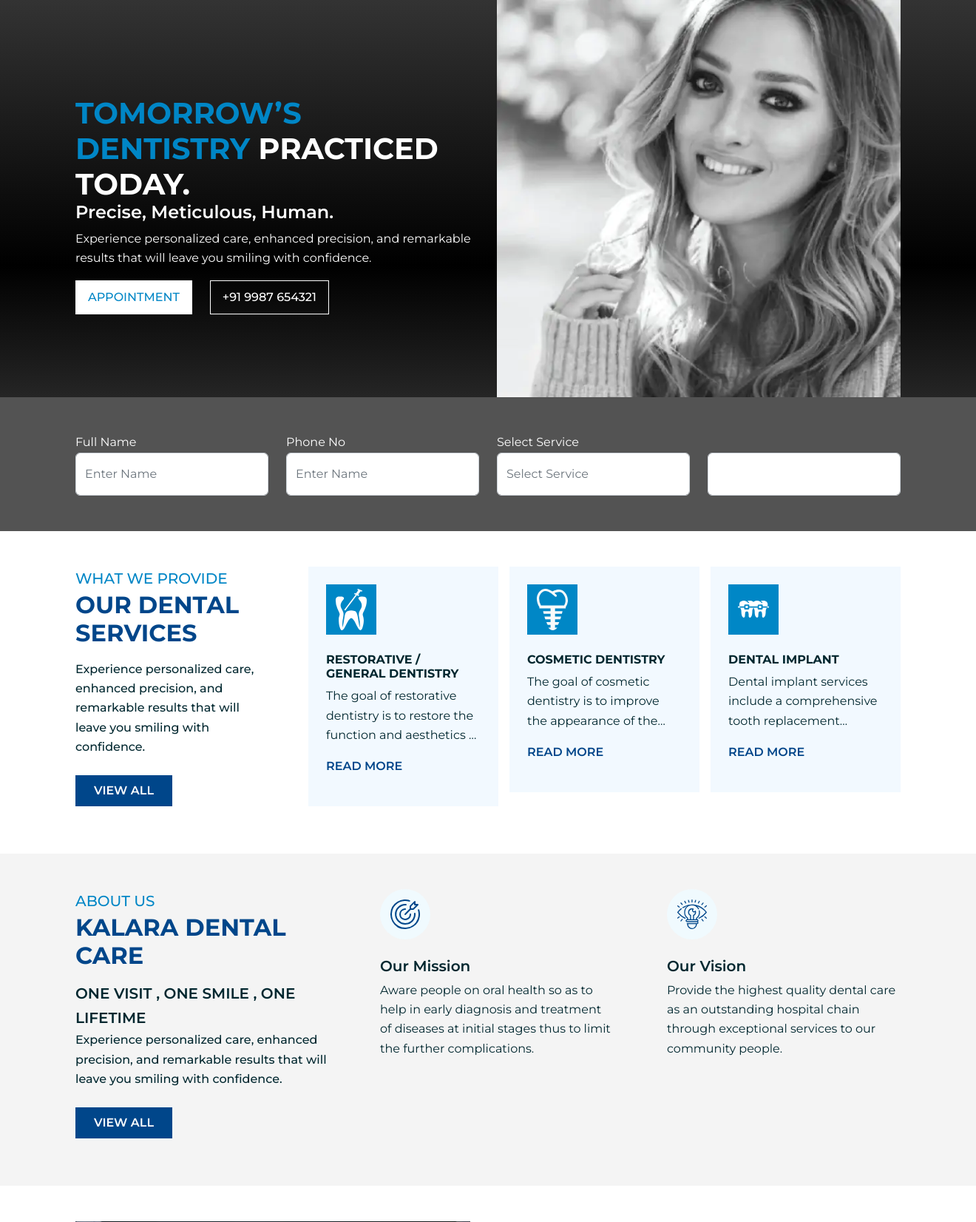
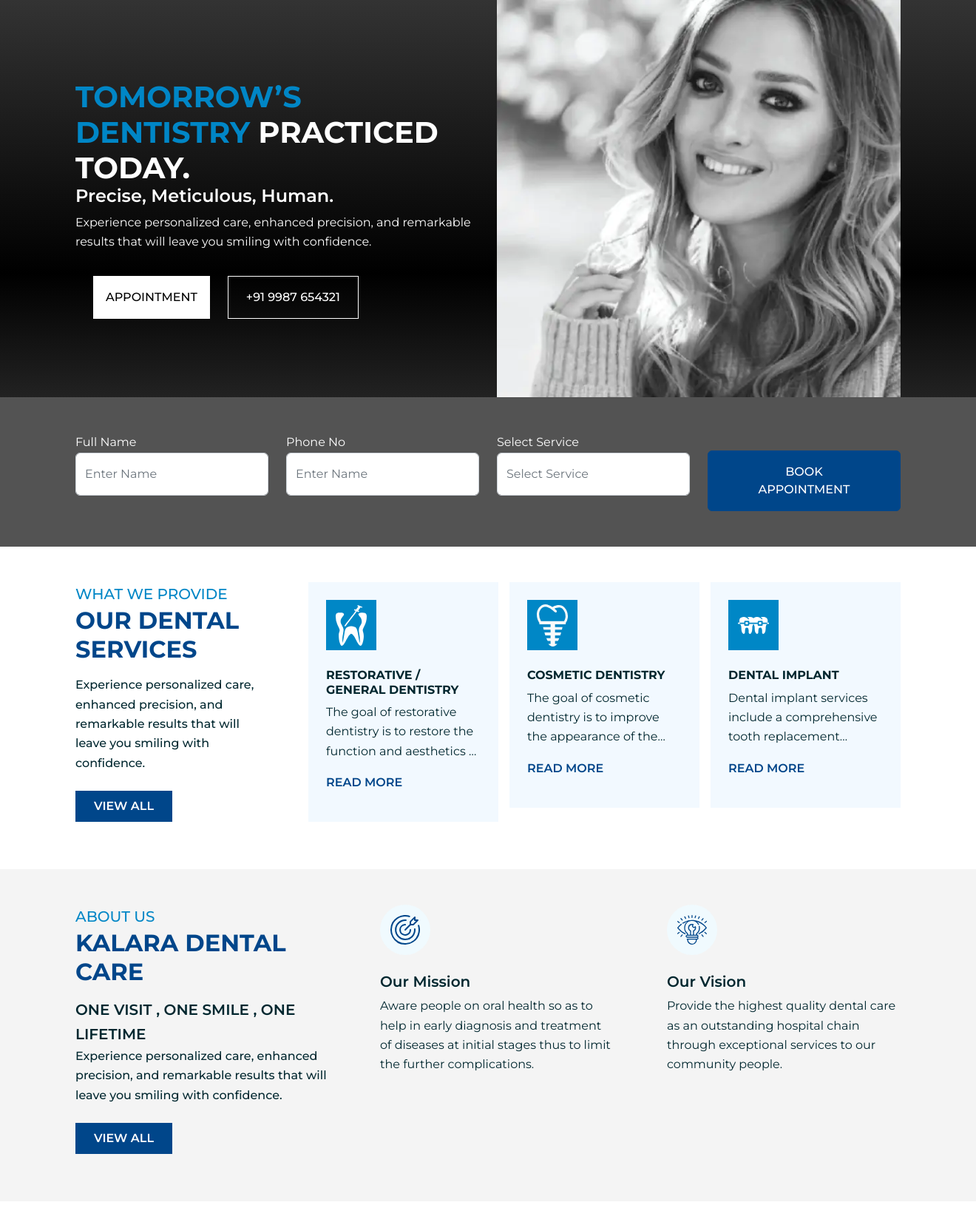
Before and after one commit to shuvrod564/kalra, a PHP site: page /flc/ in a window 1320 px wide. Shown: the part 130-1782 px from the top of the page at 74% size. Run offline with PHP 8.4, Linux system fonts and the light colour scheme.

Commit message:
new page

```diff
--- a/assets/js/script.js
+++ b/assets/js/script.js
@@ -84,7 +84,7 @@ function topFunction() {
     dots: true,
     responsiveClass: true,
     responsive: {
-        0: { items: 0, margin: 8 },
+        0: { items: 1, margin: 8 },
         576: { items: 1, margin: 10  },
         768: { items: 2, margin: 15  },
         992: { items: 3, margin: 15  },
--- a/css/style.css
+++ b/css/style.css
@@ -143,11 +143,17 @@
   height: 7rem;
   border: 1px solid #00468A;
   padding: 0.3rem;
-  margin-right: auto;
 }
-.testi__card .authore__box .round__box {
-  width: 3rem;
-  height: 3rem;
-  border-radius: 50%;
-  background-color: #0086C6;
+
+.heading {
+  font-size: 3.8rem !important;
+}
+
+.extra__btn {
+  border-bottom: 1px solid #0086C6;
+  width: 14rem;
+}
+
+.hero__thamnail {
+  background-color: rgba(0, 0, 0, 0.5137254902);
 }/*# sourceMappingURL=style.css.map */
--- a/css/variables.css
+++ b/css/variables.css
@@ -214,10 +214,10 @@ ul li {
 .btn-white {
   background-color: #fff;
   border-color: #fff;
-  color: var(--brand);
+  color: var(--grey);
 }
 .btn-white:hover, .btn-white:focus {
-  background-color: var(--grey);
+  background-color: var(--brand);
   border-color: var(--dark);
   color: var(--white);
 }
--- a/includes/footer.inc.php
+++ b/includes/footer.inc.php
@@ -1,12 +1,12 @@
 
     <!-- Footer Wrapper Start -->
     <footer style="background: #262626;">
-        <div class="pb-4 mb-4 pb-md-5 mb-lg-5">
+        <div class="pb-4 mb-4 pb-md-5 mb-lg-5 text-center text-lg-start">
             <div class="container">
                 <div class="row g-3">
-                    <div class="col-lg-5 text-center text-sm-start">
+                    <div class="col-lg-5 text-center text-lg-start">
                        <img src="assets/images/footer-logo.webp" class="img-fluid" width="250" height="135" alt="footer logo">
-                        <p class="text-white col-lg-10 mt-4">
+                        <p class="text-white col-lg-10 mt-4 text-center text-lg-start">
                             It is important that oral hygiene be carried out on a regular basis to enable prevention of dental disease.
                         </p>
                         <div class="mt-4">
@@ -14,7 +14,7 @@
                         </div>
                     </div><!--.//col-->
                     <div class="col-xl-3 col-lg-3 col-md-3 col-sm-6 col-6">
-                        <p class="fs-5 fw-semibold text-white">Quick Links</p>
+                        <p class="fs-5 fw-semibold text-white extra__btn">Quick Links</p>
                         <ul class="links text-white">
                             <li class="mb-2"><a href="#">Home</a></li>
                             <li class="mb-2"><a href="#">About Us</a></li>
@@ -24,7 +24,7 @@
                         </ul>
                     </div><!--.//col-->
                     <div class="col-xl-2 col-lg-3 col-md-3 col-sm-6 col-6">
-                        <p class="fs-5 fw-semibold text-white">Our Services</p>
+                        <p class="fs-5 fw-semibold text-white extra__btn">Our Services</p>
                         <ul class="links text-white">
                             <li class="mb-2"><a href="#">Deep Scaling & Curettage</a></li>
                             <li class="mb-2"><a href="#">Tooth Extraction</a></li>
@@ -34,8 +34,8 @@
                             <li class="mb-2"><a href="#">Dentures</a></li>
                         </ul>
                     </div><!--.//col-->
-                    <div class="col-xl-2 col-lg-3 col-md-3 col-sm-6 col-6">
-                        <p class="fs-5 fw-semibold text-white">Other Links</p>
+                    <div class="ps-5 col-xl-2 col-lg-3 col-md-3 col-sm-12 col-6">
+                        <p class="fs-5 fw-semibold text-white extra__btn">Other Links</p>
                         <ul class="links text-white">
                             <li class="mb-2"><a href="#">Dental Tourism</a></li>
                         </ul>
--- a/index.php
+++ b/index.php
@@ -17,7 +17,6 @@
     <?php $folder='root'; include_once('includes/header.inc.php'); ?>
 
 
-
     <!-- header section start -->
     <header class="header__wrapper pt-3">
         <div class="container">
@@ -29,11 +28,11 @@
                         <span class="fs-4 fw-semibold text-white d-block">Precise, Meticulous, Human.</span>
                     </h1>
                     <p class="text-white">Experience personalized care, enhanced precision, and remarkable results that will leave you smiling with confidence.</p>
-                    <div class="d-flex flex-wrap gap-4 justify-content-center justify-content-lg-start">
+                    <div class="d-flex flex-wrap gap-4 justify-content-center justify-content-lg-start px-4 py-3">
                         <button type="button" data-bs-toggle="modal" data-bs-target="#enquireModal" class="btn btn-white height" aria-label="Enquire Now">
                             APPOINTMENT
                         </button>
-                        <a href="#" class="btn btn-outline-white blue height" aria-label="+919987654321">
+                        <a href="#" class="btn btn-outline-white blue height px-4 py-3" aria-label="+919987654321">
                             +91 9987 654321
                         </a>
                     </div>
@@ -49,7 +48,7 @@
             </div><!--.//row-->
         </div><!--.//container-->
         <div class="py-5" style="background: #535353;">
-            <div class="container">
+            <div class="container text-center text-lg-start">
                 <form action="#" method="post" id="contactPageForm" class="row">
                     <div class="col-lg-3">
                         <label for="cname" class="mb-0 text-3b text-white">Full Name</label>
@@ -67,9 +66,11 @@
                         <small class="text-danger error" id="cemail_error"></small>
                     </div><!--.//col-->
                     <div class="col-lg-3 mb-0">
-                        <label for="cemail" class="text-3b mb-0"></label>
-                        <input type="text" name="email" id="cemail" class="form-control py-3">
-                        <small class="text-danger error" id="cemail_error"></small>
+                        <div class="mt-4">
+                            <button type="button" data-bs-toggle="modal" data-bs-target="#enquireModal" class="btn btn-primary height py-3 rounded-2 px-5" aria-label="Enquire Now">
+                                BOOK APPOINTMENT
+                            </button>
+                        </div>
                     </div><!--.//col-->
                 </form>
             </div>
@@ -172,7 +173,7 @@
                 <div class="col-lg-4">
                     <div class="ps-lg-4">
                         <div class="about__card">
-                            <div class="icon__round d-flex align-items-center justify-content-center">
+                            <div class="icon__round d-flex text-center align-items-center justify-content-center">
                                 <figure class="m-0">
                                     <img src="assets/images/icons/round.svg" width="40" height="40" class="img-fluid icon" alt="">
                                 </figure>
@@ -216,8 +217,8 @@
                     <img class="img-fluid w-100 object-fit-cover" width="624" height="624" src="assets/images/home/dr-img.webp" alt="Dr">
                 </div><!--//.col-->
                 <div class="col-lg-6 d-flex align-items-center">
-                    <div class="w-100 py-lg-4">
-                        <h2 class="fs-2 text-dark text-center text-lg-start fw-bold mb-3">DR. PUNEET BHUSHAN KALRA</h2>
+                    <div class="py-lg-4  text-center text-lg-start">
+                        <h2 class="fs-2 text-dark fw-bold mb-3">DR. PUNEET BHUSHAN KALRA</h2>
                         <p class="desc fs-15">
                             With over twenty years of experience, Dr. Puneet Kalra has devoted his professional life to treating people and easing their dental agony. Dr. Kalra started his own dental clinic in 2000 and began an 18-year career in private practice after graduating with distinction from Rural Dental College, Pravanagar, Loni, Maharashtra, in the second year of his BDS programme in 1996. Then, in 2018, they enrolled in an MDS programme at Surendera Dental College in Sriganganagar, Rajasthan, with a focus on oral implantology and periodontology. He finished the programme in 2021, achieving distinction in the first year of study.
                         </p>
@@ -249,8 +250,8 @@
         <div class=" py-5 z-index">
             <div class="row g-4 g-lg-5 align-items-center">
                 <div class="col-lg-6">
-                    <h2 class="fs-2 text-white fw-bold mb-3">DENTAL TOURISM BIKANER</h2>
-                    <p class="text-white">
+                    <h2 class="fs-2 text-white text-center text-lg-start fw-bold mb-3">DENTAL TOURISM BIKANER</h2>
+                    <p class="text-white text-center text-lg-start">
                         Lorem ipsum dolor sit amet, consetetur sadipscing elitr, sed diam nonumy eirmod tempor invidunt ut labore et dolore magna aliquyam erat, sed diam voluptua. At vero eos et
                     </p>
                 </div><!--//.col-->
@@ -277,14 +278,14 @@
             <h2 class="fs-2 text-dark text-center fw-bold mb-3">CENTRE OF EXCELLENCE</h2>
             <div class="owl-carousel excellenceCarousel">
                 <div class="border bg-white rounded-3">
-                    <a href="#">
+                    <div>
                         <img
                             class="img-fluid w-100 rounded-3"
                             width="419" height="176"
                             src="assets/images/home/close-up.webp"
                             alt="blog-img"
                         >
-                    </a>
+                    </div>
                     <div class="p-3 p-lg-4">
                         <div class="icon__box d-flex align-items-center justify-content-center">
                             <figure class="m-0">
@@ -303,14 +304,14 @@
                     </div>
                 </div><!--//.card-->
                 <div class="border bg-white rounded-3">
-                    <a href="#">
+                    <div>
                         <img
                             class="img-fluid w-100 rounded-3"
                             width="419" height="176"
                             src="assets/images/home/portrait-female.webp"
                             alt="blog-img"
                         >
-                    </a>
+                    </div>
                     <div class="p-3 p-lg-4">
                         <div class="icon__box d-flex align-items-center justify-content-center">
                             <figure class="m-0">
@@ -329,14 +330,14 @@
                     </div>
                 </div><!--//.card-->
                 <div class="border bg-white rounded-3">
-                    <a href="#">
+                    <div>
                         <img
                             class="img-fluid w-100 rounded-3"
                             width="419" height="176"
                             src="assets/images/home/close-up.webp"
                             alt="blog-img"
                         >
-                    </a>
+                    </div>
                     <div class="p-3 p-lg-4">
                         <div class="icon__box d-flex align-items-center justify-content-center">
                             <figure class="m-0">
@@ -348,6 +349,32 @@
                         </h3>
                         <p class="card__text">
                             Premium orthodontic braces procedures intended to improve and align your smile. With efficient individualised treatment programmes and an emphasis on accuracy and attention, enjoy a smile that is straighter, healthier, and has a lasting improvement in your oral health.
+                        </p>
+                        <div>
+                            <a href="#" class="fw-semibold"  aria-label="READ MORE">READ MORE</a>
+                        </div>
+                    </div>
+                </div><!--//.card-->
+                <div class="border bg-white rounded-3">
+                    <div>
+                        <img
+                            class="img-fluid w-100 rounded-3"
+                            width="419" height="176"
+                            src="assets/images/home/portrait-female.webp"
+                            alt="blog-img"
+                        >
+                    </div>
+                    <div class="p-3 p-lg-4">
+                        <div class="icon__box d-flex align-items-center justify-content-center">
+                            <figure class="m-0">
+                                <img src="assets/images/icons/dantal-02.svg" width="39" height="53" class="img-fluid icon" alt="">
+                            </figure>
+                        </div>
+                        <h3 class="fs-6 title text-grey mt-4 lead fw-bold mb-2">
+                            DENTAL IMPLANTS
+                        </h3>
+                        <p class="card__text">
+                            Specialised dental implant treatments, state-of-the-art methods and individualised attention can restore the appearance and functionality of your smile. Using premium materials and cutting-edge technology, experience a smooth procedure from consultation to implantation.
                         </p>
                         <div>
                             <a href="#" class="fw-semibold"  aria-label="READ MORE">READ MORE</a>
@@ -437,6 +464,7 @@
                     </div><!--.//werper__section-->
                 </div><!--.//col-->
                 <div class="col-lg-6 ps-4 ps-lg-5">
+                    <div class="text-center text-lg-start pt-4">
                         <p class="lead mb-0">CEREC</p>
                         <h2 class="fs-2 text-gary fw-bold mb-3">What is CEREC?</h2>
                         <p class="">
@@ -445,9 +473,12 @@
                             CAD/CAM (computer aided design/computer aided manufacturing) technology to take impressions quickly and generate a precisely fitted filling so you can leave Discovery Dental sooner.
                         </p>
                         <div class="btns mt-3">
-                        <a href="#" class="btn__service btn btn-dark px-4 height py-3 rounded-3" aria-label="KNOW MORE">
-                            <span class="fw-semibold">KNOW MORE</span>
-                        </a>
+                            <div class="mt-4">
+                                <button type="button" data-bs-toggle="modal" data-bs-target="#enquireModal" class="btn btn-dark height py-3 rounded-3 px-5" aria-label="KNOW MORE">
+                                    KNOW MORE
+                                </button>
+                            </div>
+                        </div>
                     </div>
                 </div><!--//.col-->
             </div><!--.//row-->
@@ -510,7 +541,7 @@
 
 
     <!-- Testimional Section Start -->
-    <section class="py-5 position-relative" style="background-color: #F4F9FC">
+    <section class="py-5" style="background-color: #F4F9FC">
         <div class="container mb-lg-4">
             <h2 class="fs-2 text-dark text-center fw-bold mb-3">Testimonials</h2>
             <p class="col-lg-8 mx-auto text-center">
@@ -527,17 +558,21 @@
                                 alt=""
                             >
                         </div>
-                        <div class="caption ps-3">
+                        <div class="caption p-4">
                             <p class="">
                                 “Dude, your stuff is the bomb! Your company is truly upstanding and is behind its product 100%. Man, this thing is getting better and better as I learn more about it. Buy this now. “
                             </p>
-                            <div class="round__box d-flex align-items-center justify-content-center">
+                            <div class="round__box d-flex d-block align-items-center justify-content-center">
                                 <p class="text-white fw-semibold mb-0">5.0</p>
                             </div>
-                            <div class="mb-0 ps-3">
-                                <svg width="20" height="19" viewBox="0 0 20 19" fill="none" xmlns="http://www.w3.org/2000/svg">
-                                    <path d="M19.2786 7.18509C19.1266 6.68535 18.6866 6.31978 18.156 6.25239L13.1205 5.57475L11.1278 0.936245C10.8369 0.257296 10.036 -0.0633105 9.33909 0.220103C9.00685 0.355244 8.74268 0.612548 8.604 0.936206L6.61132 5.57471L1.57578 6.25235C0.82551 6.35412 0.301975 7.02909 0.406444 7.75995C0.451324 8.07403 0.609396 8.36231 0.85243 8.57326L4.64634 11.8691L3.86685 17.0409C3.7824 17.566 4.03 18.0892 4.49477 18.3677C4.95301 18.6532 5.54244 18.6425 5.98946 18.3407L9.86591 15.7726L13.7424 18.3433C14.3679 18.7569 15.2191 18.5982 15.6437 17.9889C15.8366 17.7119 15.9156 17.3745 15.865 17.0435L15.0855 11.8697L18.8794 8.57396C19.2823 8.22836 19.4387 7.68421 19.2786 7.18509Z" fill="#ED7F06"/>
-                                  </svg>
+                            <div class="d-flex align-items-center">
+                                <figure class="">
+                                    <img src="assets/images/home/star-logo.webp" class="img-fluid h-100" width="220" height="66" alt="star">
+                                </figure>
+                                <div>
+                                    <h3 class="fs-4 text-primary fw-bold">- Lorne V.</h3>
+                                    <p class="fs-15">Customer</p>
+                                </div>
                             </div>
                         </div>
                     </div>
@@ -550,35 +585,40 @@
     <!--Make Appointment section Start -->
     <section class="py-3 py-xl-5">
         <div class="container py-sm-3">
-            <div class="row g-2 g-lg-3">
+            <div class="row gx-4 g-xl-5">
                 <div class="col-lg-6">
-                    <h2 class="fs-1 text-gary fw-bold mb-3">Make An Appointment</h2>
-                    <p>Now you don’t have to wait hours in line, book your appointment today. Enter your details to request an appointment.</p>
-                    <div class="py-5">
-                        <h2 class="fs-3 pb-4 text-primary fw-bold border-bottom">Our Location</h2>
-                        <div class="d-flex align-items-center gap-4 mt-4">
+                    <div class="text-center text-lg-start">
+                        <h2 class="fs-1 heading text-gary fw-bold mb-5">Make An Appointment</h2>
+                        <p class="pb-5">Now you don’t have to wait hours in line, book your appointment today. Enter your details to request an appointment.</p>
+                        <div class="p-5 rounded-4" style="background-color: rgba(185, 185, 185, 0.1);">
+                            <div class="ps-5" style="border-color: #0086C6;">
+                                <h2 class="extra__btn fs-2 pb-4 text-primary fw-bold">Our Location</h2>
+                                <div class="d-flex align-items-center gap-4 mt-5">
                                     <img src="assets/images/icons/Location.svg" class="img-fluid" width="30" height="35" alt="Location">
-                            <p class="mb-0 col-lg-5 text-gary fw-medium">
+                                    <p class="mb-0 col-lg-7 text-gary fw-medium">
                                         3 KA 13, Pawarnpuri Main Road, Pawanpuri, Near SBBJ Bank, Bikaner, Rajasthan - 334003
                                     </p>
                                 </div>
-                        <div class="d-flex align-items-center gap-4 mt-4">
+                                <div class="d-flex align-items-center gap-4 mt-5">
                                     <img src="assets/images/icons/phone.svg" width="31" height="31" class="img-fluid" alt="">
                                     <p class="mb-0 col-lg-5 text-gary fw-medium">
                                         +91 98291 95898 <br>
                                         +91 98291 95898
                                     </p>
                                 </div>
-                        <div class="d-flex align-items-center gap-4 mt-4">
+                                <div class="d-flex align-items-center gap-4 mt-5">
                                     <img src="assets/images/icons/Page.svg" width="31" height="25" class="img-fluid" alt="">
                                     <p class="mb-0 col-lg-5 text-gary fw-medium">
                                         enquiry@kalradentalcare.com
                                     </p>
                                 </div>
                             </div>
+                        </div>
+                    </div>
                 </div><!--./col-->
                 <div class="col-lg-6">
                     <div class="row g-3 gx-lg-4">
+                        <div class="py-5 px-4 rounded-4 text-center text-lg-start" style="background-color: rgba(185, 185, 185, 0.1);">
                             <h2 class="fs-1 text-gary fw-bold mb-3">Appointments</h2>
                             <p>Book your next appointment effortlessly – complete this section with your details to secure your time slot.</p>
                             <div class="col-lg-12">
@@ -615,13 +655,16 @@
                                     </div>
                                     <div class="col-12">
                                         <label for="Any Messages" class="form-label text-3b">Any Messages</label>
-                                    <textarea name="Any Messages" id="Any Messages" cols="30" rows="2" class="form-control py-3" placeholder="Any Messages"></textarea>
+                                        <textarea name="Any Messages" id="Any Messages" cols="30" rows="2" class="form-control py-3" placeholder=""></textarea>
                                     </div>
                                     <div class="col-12">
-                                    <button type="submit" class="btn btn-dark height fs-15 text-uppercase px-4 mt-3 rounded-2">BOOK APPOINTMENT</button>
+                                        <button type="button" data-bs-toggle="modal" data-bs-target="#enquireModal" class="btn btn-dark height py-3 rounded-3 px-5" aria-label="BOOK APPOINTMENT">
+                                            BOOK APPOINTMENT
+                                        </button>
                                     </div>
                                 </form>
                             </div><!--./col-->
+                        </div>
                     </div><!--.//row-->
                 </div><!--./col-->
             </div><!--.//row-->
--- a/sass/_homepage.scss
+++ b/sass/_homepage.scss
@@ -159,28 +159,34 @@
 }
 
 
+
 .testi__card{
     background: #FFFFFF;
     border-radius: 1.25rem;
+
     .authore__box{
-
 
         .thumbnail{
             border-radius: 50%;
             width: 7rem;height: 7rem;
             border: 1px solid #00468A;
             padding: 0.3rem;
-            margin-right: auto;
 
-
-        }
-        .round__box{
-            width: 3rem;
-            height: 3rem;
-            border-radius: 50%;
-            background-color:#0086C6;
 
         }
 
     }
 }
+
+.heading{
+    font-size: 3.8rem !important;
+}
+
+.extra__btn{
+    border-bottom: 1px solid #0086C6; width: 14rem ;
+}
+
+
+.hero__thamnail {
+    background-color: #00000083;
+}
--- a/sass/variables.scss
+++ b/sass/variables.scss
@@ -139,10 +139,10 @@ ul {
 .btn-white {
     background-color: #fff;
     border-color: #fff;
-    color: var(--brand);
+    color: var(--grey);
 
     &:hover, &:focus {
-        background-color: var(--grey);
+        background-color: var(--brand);
         border-color: var(--dark);color: var(--white);
         svg { color: var(--white); }
     }
```
Also changed, not shown: assets/images/home/star-logo.webp (added), 2 other files. Lines whose indentation alone changed are shown as unchanged.
